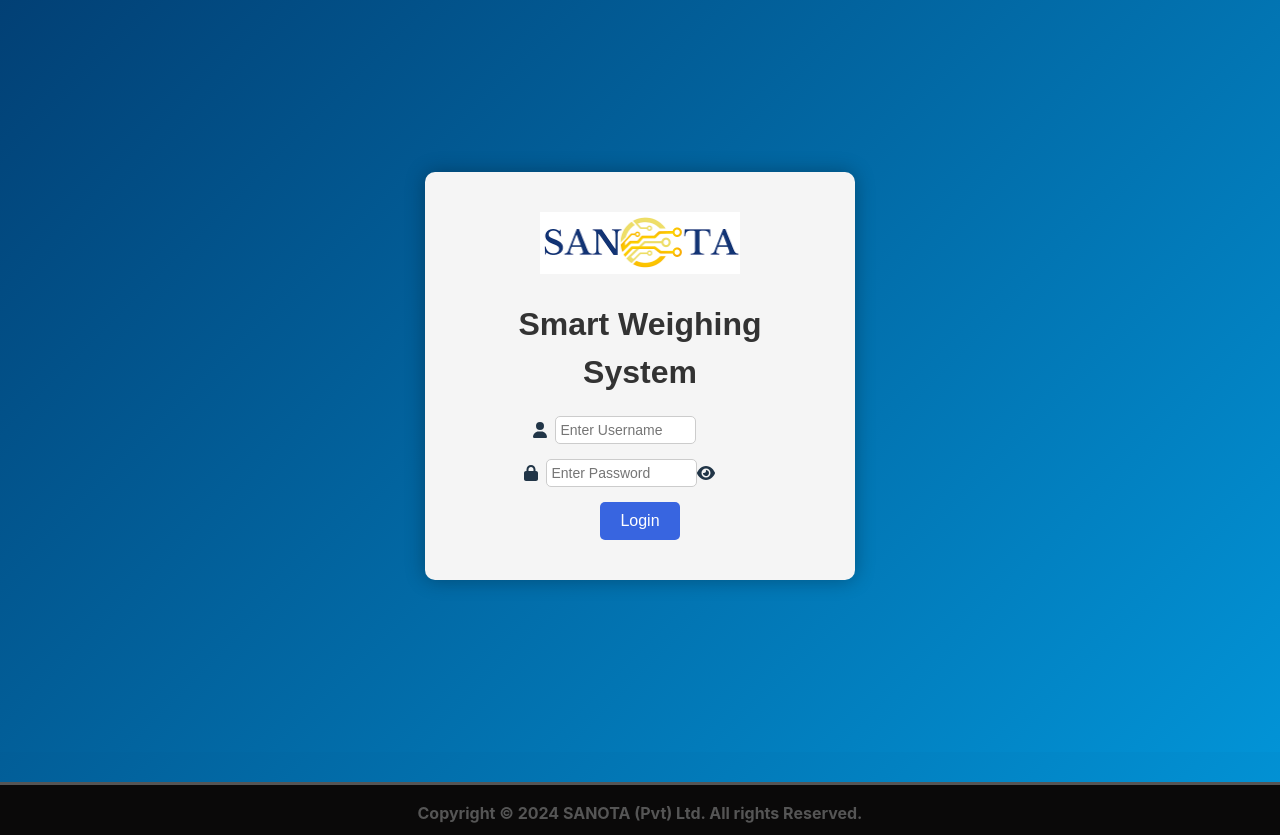
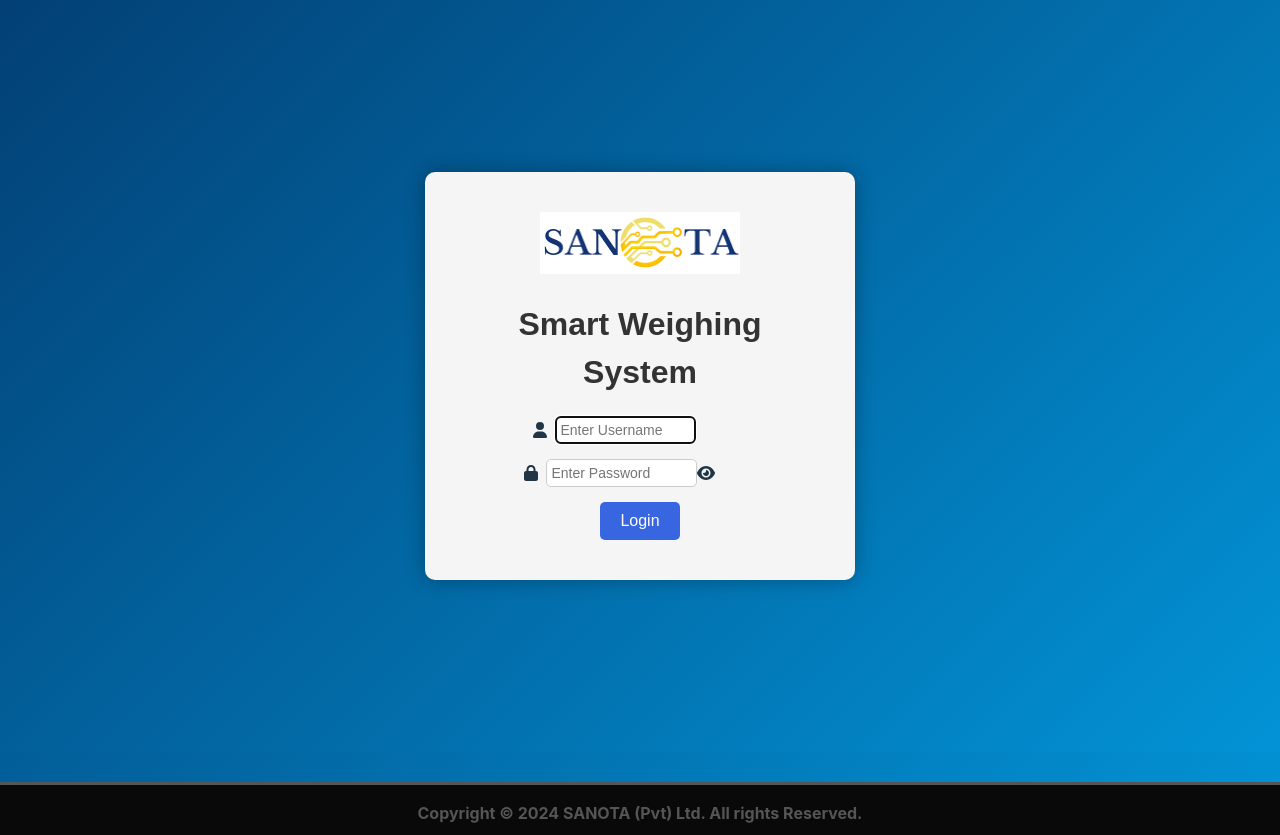
Before and after one commit to sulaiman4342/Farmers-and-Customers-Application, a React (Vite) app in the folder react-vite-application/: page / in a window 1280 px wide. Built offline with nearby package versions, Linux system fonts and the light colour scheme.

Commit message:
Login page set up to focus on username input on page load

```diff
--- a/react-vite-application/src/pages/LoginPage.jsx
+++ b/react-vite-application/src/pages/LoginPage.jsx
@@ -1,4 +1,4 @@
-import React, { useState } from 'react';
+import React, { useState, useRef, useEffect } from 'react';
 import { useNavigate } from 'react-router-dom';
 import axios from 'axios';
 import Swal from 'sweetalert2';
@@ -12,6 +12,12 @@ function LoginPage() {
   const [password, setPassword] = useState('');
   const [showPassword, setShowPassword] = useState(false);
   const [errorMessage, setErrorMessage] = useState('');
+
+  const usernameRef = useRef(null);
+
+  useEffect(() => {
+    usernameRef.current?.focus(); // Focus the username input on mount
+  }, []);
 
   const handleLogin = async () => {
     if (!username || !password) {
@@ -91,6 +97,7 @@ function LoginPage() {
               placeholder="Enter Username"
               value={username}
               onChange={(e) => setUsername(e.target.value)}
+              ref={usernameRef}
               required
             />
           </div>
```
